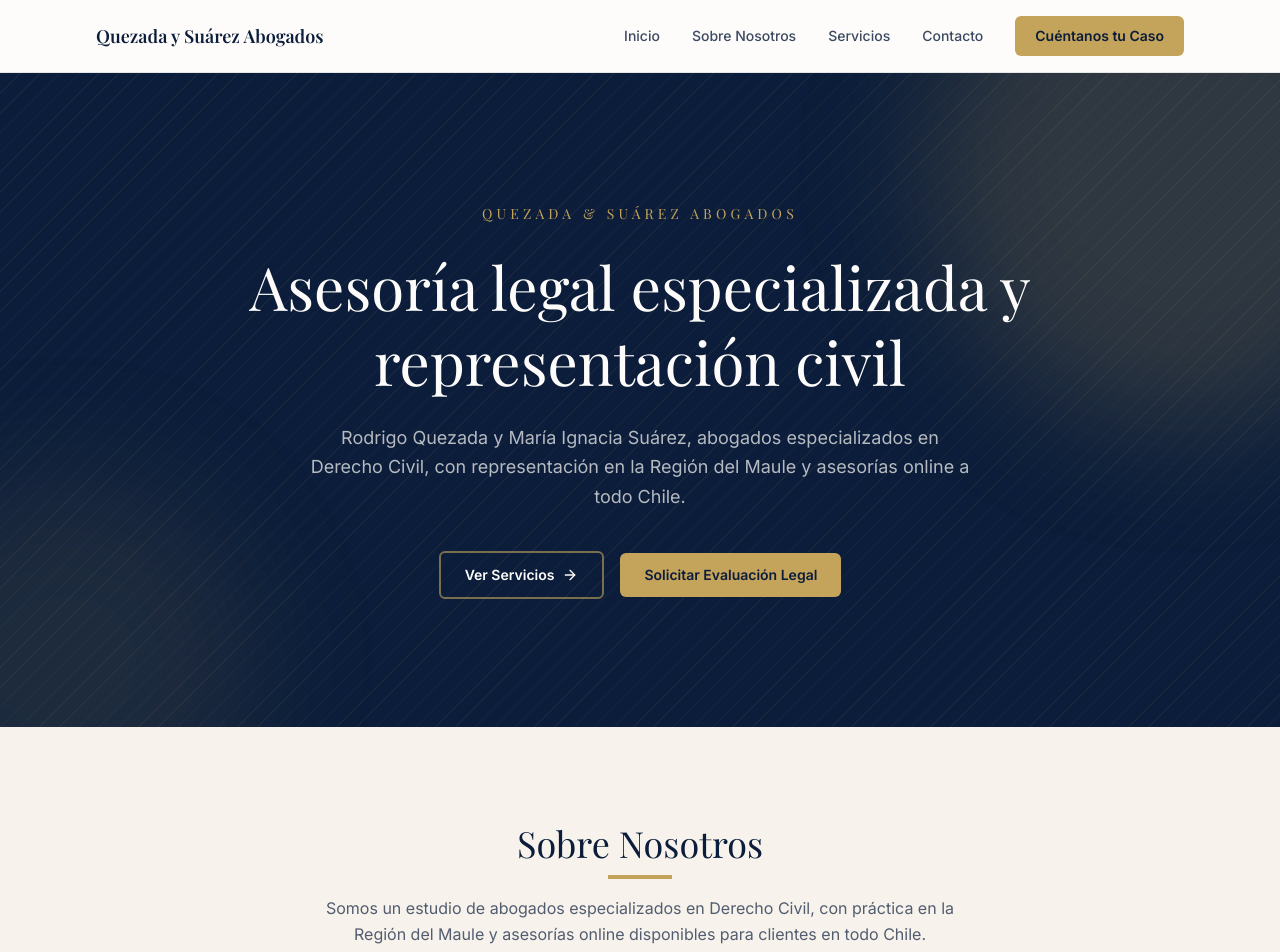
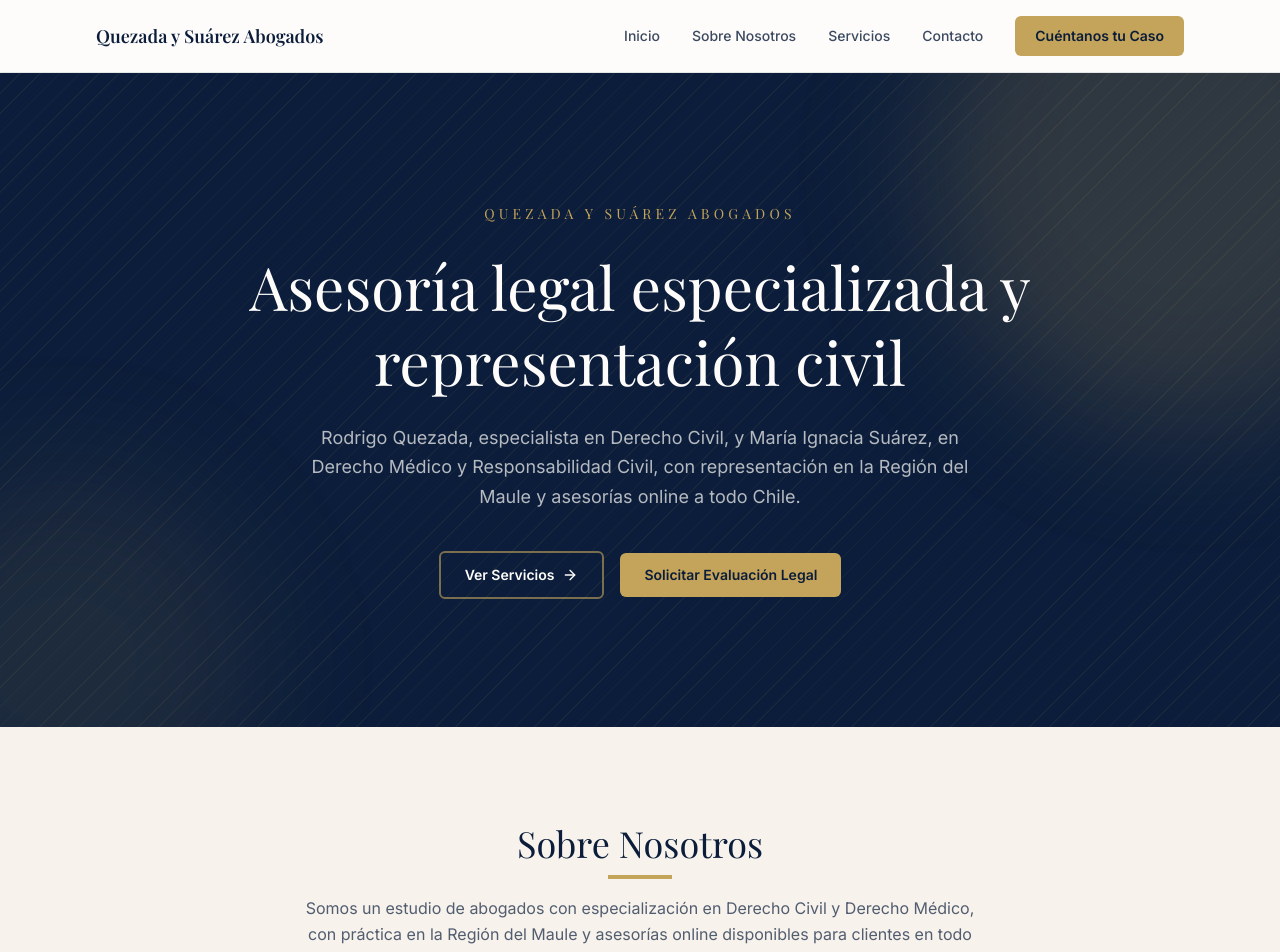
Before and after one commit to felipe-gomez-quezada/rodrigo-gomez-quezada, a Next.js app: page / in a window 1280 px wide. Shown: the top 952 px of the page. Built offline with nearby package versions, Linux system fonts and the light colour scheme; a web font is replaced by a local one.

Commit message:
💬 Update hero and about copy for medical law focus
Co-authored-by: Cursor <cursoragent@cursor.com>

```diff
--- a/components/about.tsx
+++ b/components/about.tsx
@@ -11,9 +11,9 @@ export function About() {
           </h2>
           <div className="mx-auto mt-3 h-1 w-16 bg-gold" />
           <p className="mx-auto mt-4 max-w-2xl leading-relaxed text-navy/70">
-            Somos un estudio de abogados especializados en Derecho Civil,
-            con práctica en la Región del Maule y asesorías online disponibles
-            para clientes en todo Chile.
+            Somos un estudio de abogados con especialización en Derecho Civil y
+            Derecho Médico, con práctica en la Región del Maule y asesorías
+            online disponibles para clientes en todo Chile.
           </p>
         </div>
 
--- a/components/hero.tsx
+++ b/components/hero.tsx
@@ -26,15 +26,15 @@ export function Hero() {
 
       <div className="relative mx-auto max-w-4xl px-6 text-center md:px-8">
         <span className="inline-block font-serif text-sm uppercase tracking-[0.3em] text-gold">
-          Quezada &amp; Suárez Abogados
+          Quezada y Suárez Abogados
         </span>
         <h1 className="mt-6 font-serif text-4xl leading-tight text-cream md:text-5xl lg:text-6xl">
           Asesoría legal especializada y representación civil
         </h1>
         <p className="mx-auto mt-6 max-w-2xl text-lg leading-relaxed text-cream/70">
-          Rodrigo Quezada y María Ignacia Suárez, abogados especializados en
-          Derecho Civil, con representación en la Región del Maule y
-          asesorías online a todo Chile.
+          Rodrigo Quezada, especialista en Derecho Civil, y María Ignacia Suárez,
+          en Derecho Médico y Responsabilidad Civil, con representación en la
+          Región del Maule y asesorías online a todo Chile.
         </p>
         <div className="mt-10 flex flex-col items-center gap-4 sm:flex-row sm:justify-center">
           <a
```
